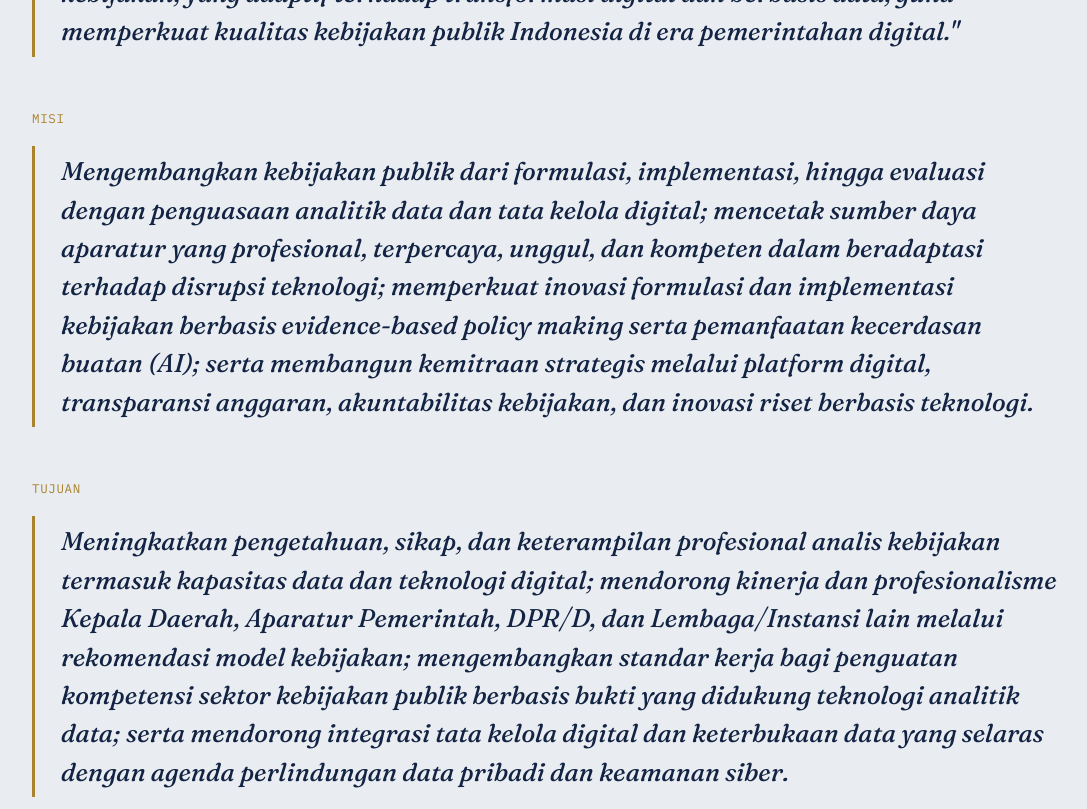
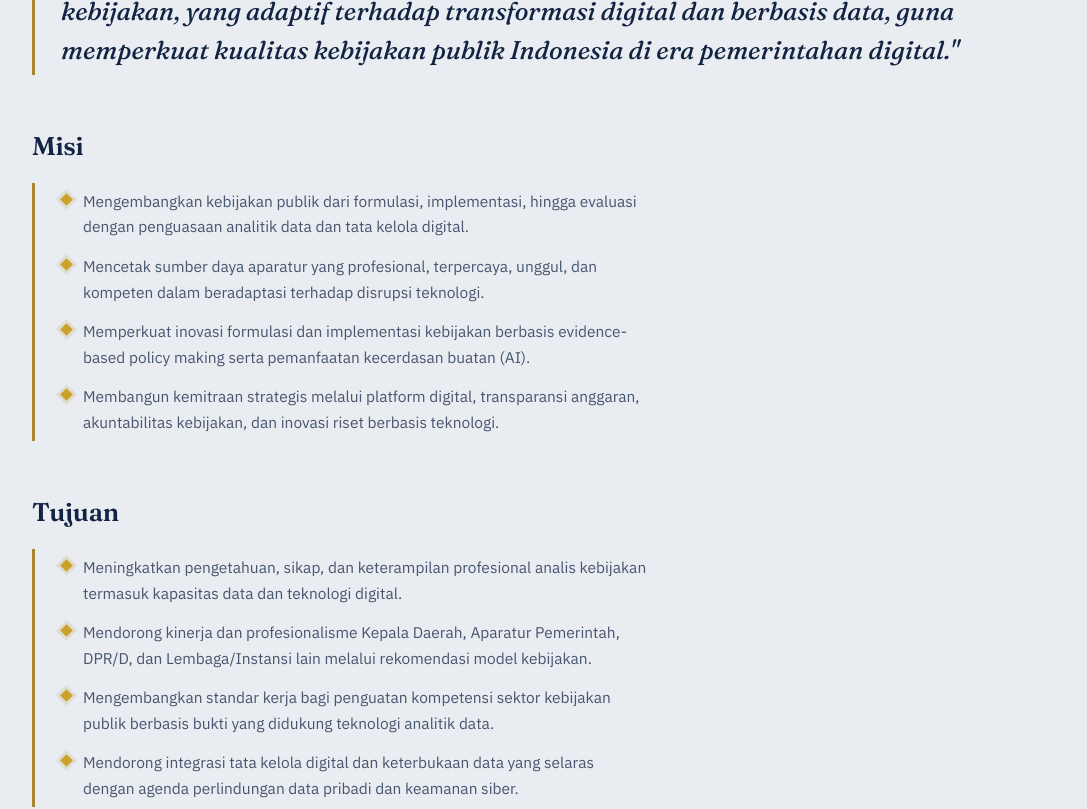
Before and after one commit to bintaaanggg/akapi-fullstack, a React (Vite) app in the folder frontend/: page / in a window 1280 px wide. Shown: the part 1940-2749 px from the top of the page, without its empty margins (50-1137 px from the left). Built offline with nearby package versions, Linux system fonts and the light colour scheme; no server answers.

Commit message:
bullet point wajik emas

```diff
--- a/frontend/src/components/VisiMisi.jsx
+++ b/frontend/src/components/VisiMisi.jsx
@@ -1,10 +1,23 @@
+const MISI = [
+  'Mengembangkan kebijakan publik dari formulasi, implementasi, hingga evaluasi dengan penguasaan analitik data dan tata kelola digital.',
+  'Mencetak sumber daya aparatur yang profesional, terpercaya, unggul, dan kompeten dalam beradaptasi terhadap disrupsi teknologi.',
+  'Memperkuat inovasi formulasi dan implementasi kebijakan berbasis evidence-based policy making serta pemanfaatan kecerdasan buatan (AI).',
+  'Membangun kemitraan strategis melalui platform digital, transparansi anggaran, akuntabilitas kebijakan, dan inovasi riset berbasis teknologi.'
+];
+
+const TUJUAN = [
+  'Meningkatkan pengetahuan, sikap, dan keterampilan profesional analis kebijakan termasuk kapasitas data dan teknologi digital.',
+  'Mendorong kinerja dan profesionalisme Kepala Daerah, Aparatur Pemerintah, DPR/D, dan Lembaga/Instansi lain melalui rekomendasi model kebijakan.',
+  'Mengembangkan standar kerja bagi penguatan kompetensi sektor kebijakan publik berbasis bukti yang didukung teknologi analitik data.',
+  'Mendorong integrasi tata kelola digital dan keterbukaan data yang selaras dengan agenda perlindungan data pribadi dan keamanan siber.'
+];
+
 export default function VisiMisi() {
   return (
     <section className="sec" id="visimisi">
       <div className="container">
         <div className="sec-head">
           <div>
-
             <h2>Visi &amp; Misi</h2>
           </div>
           <p>Arah dan agenda strategis AKAPI dalam memperkuat kebijakan publik Indonesia.</p>
@@ -16,13 +29,17 @@ export default function VisiMisi() {
         </div>
 
         <div className="sub-label">Misi</div>
-        <div className="visi-quote">
-          Mengembangkan kebijakan publik dari formulasi, implementasi, hingga evaluasi dengan penguasaan analitik data dan tata kelola digital; mencetak sumber daya aparatur yang profesional, terpercaya, unggul, dan kompeten dalam beradaptasi terhadap disrupsi teknologi; memperkuat inovasi formulasi dan implementasi kebijakan berbasis <em>evidence-based policy making</em> serta pemanfaatan kecerdasan buatan (AI); serta membangun kemitraan strategis melalui platform digital, transparansi anggaran, akuntabilitas kebijakan, dan inovasi riset berbasis teknologi.
+        <div className="point-block">
+          <ul>
+            {MISI.map((item, i) => <li key={i}>{item}</li>)}
+          </ul>
         </div>
 
         <div className="sub-label">Tujuan</div>
-        <div className="visi-quote">
-          Meningkatkan pengetahuan, sikap, dan keterampilan profesional analis kebijakan termasuk kapasitas data dan teknologi digital; mendorong kinerja dan profesionalisme Kepala Daerah, Aparatur Pemerintah, DPR/D, dan Lembaga/Instansi lain melalui rekomendasi model kebijakan; mengembangkan standar kerja bagi penguatan kompetensi sektor kebijakan publik berbasis bukti yang didukung teknologi analitik data; serta mendorong integrasi tata kelola digital dan keterbukaan data yang selaras dengan agenda perlindungan data pribadi dan keamanan siber.
+        <div className="point-block">
+          <ul>
+            {TUJUAN.map((item, i) => <li key={i}>{item}</li>)}
+          </ul>
         </div>
 
         <div className="sasaran-box">
--- a/frontend/src/styles/style.css
+++ b/frontend/src/styles/style.css
@@ -118,7 +118,7 @@ h1,h2,h3,h4{ font-family:'Fraunces', serif; font-weight:600; margin:0; letter-sp
 .timeline-item p{ margin:4px 0 0; color:var(--ink-soft); font-size:14.5px;}
 
 .visi-quote{ border-left:3px solid var(--brass); padding:6px 0 6px 26px; margin-bottom:52px; font-family:'Fraunces',serif; font-style:italic; font-weight:450; font-size:clamp(1.2rem,2.4vw,1.6rem); line-height:1.5; max-width:62ch; color:var(--ink); }
-.sub-label{ font-family:'IBM Plex Mono',monospace; font-size:12.5px; color:var(--brass); letter-spacing:.05em; margin:44px 0 18px; text-transform:uppercase; }
+.sub-label{ font-family:'Fraunces',serif; font-size:1.6rem; font-weight:600; color:var(--ink); margin:44px 0 16px; letter-spacing:-0.01em; }
 .sub-label:first-of-type{ margin-top:0; }
 .sasaran-box{ margin-top:36px; padding:24px 26px; background:var(--paper-white); border:1px solid var(--line); border-left:3px solid var(--cloth); font-size:14.5px; color:var(--ink-soft); line-height:1.7; }
 
@@ -240,4 +240,29 @@ footer ul{ list-style:none; margin:0; padding:0; display:flex; flex-direction:co
 .photo-preview img{ width:100%; height:100%; object-fit:cover; }
 .photo-picker input[type=file]{ font-size:12.5px; }
 
+.point-block{
+  border-left:3px solid var(--brass);
+  padding:6px 0 6px 26px;
+  margin-bottom:52px;
+  max-width:64ch;
+}
+.point-block ul{ list-style:none; margin:0; padding:0; display:flex; flex-direction:column; gap:14px; }
+.point-block li{
+  position:relative;
+  padding-left:22px;
+  font-family:'IBM Plex Sans',sans-serif;
+  font-size:15.5px;
+  color:var(--ink-soft);
+  line-height:1.65;
+}
+.point-block li::before{
+  content:'';
+  position:absolute;
+  left:1px; top:6px;
+  width:9px; height:9px;
+  background:var(--brass-bright);
+  transform:rotate(45deg);
+  box-shadow:0 0 0 3px rgba(169,131,46,0.15);
+}
+
 .reveal{ opacity:1; }
```
